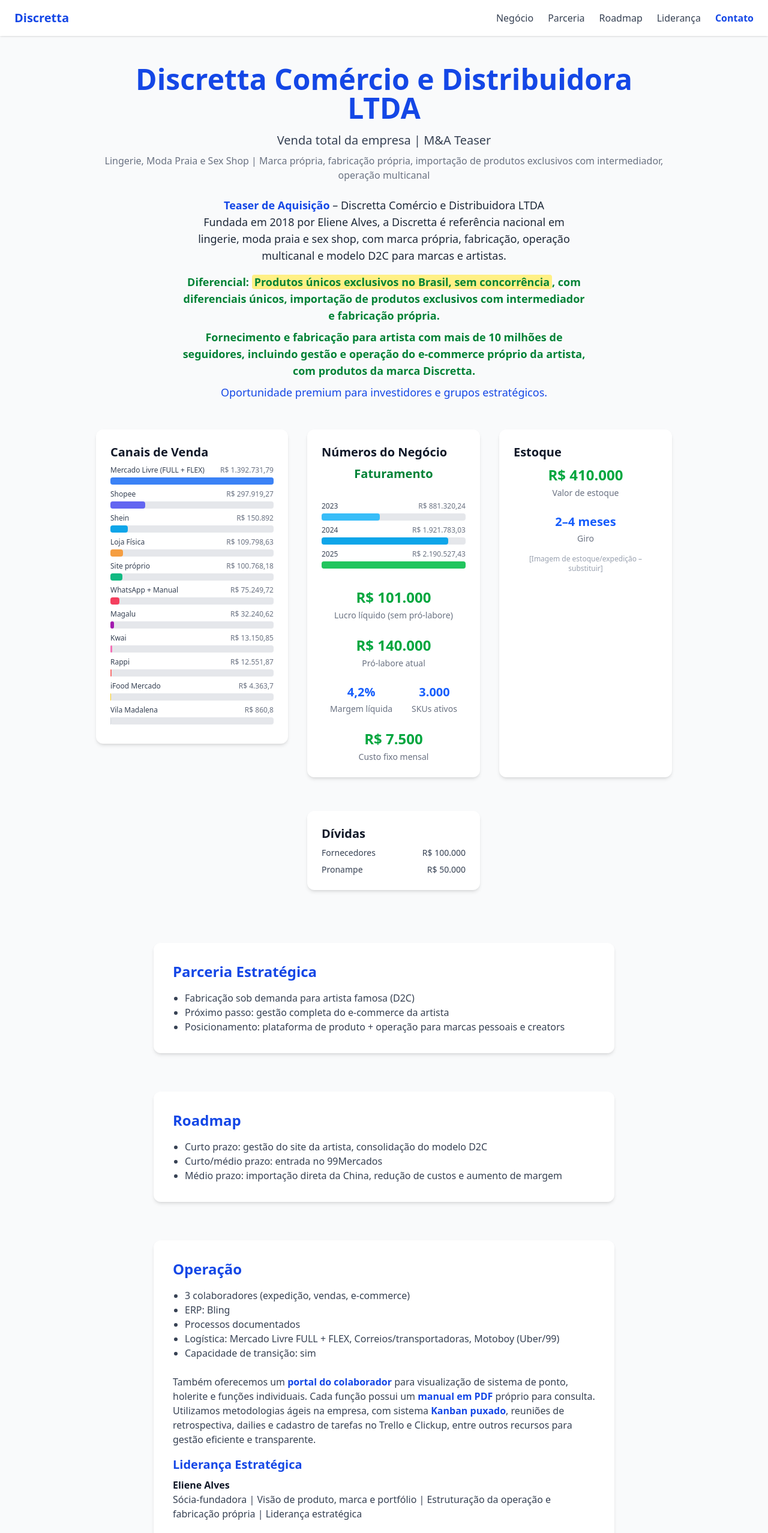
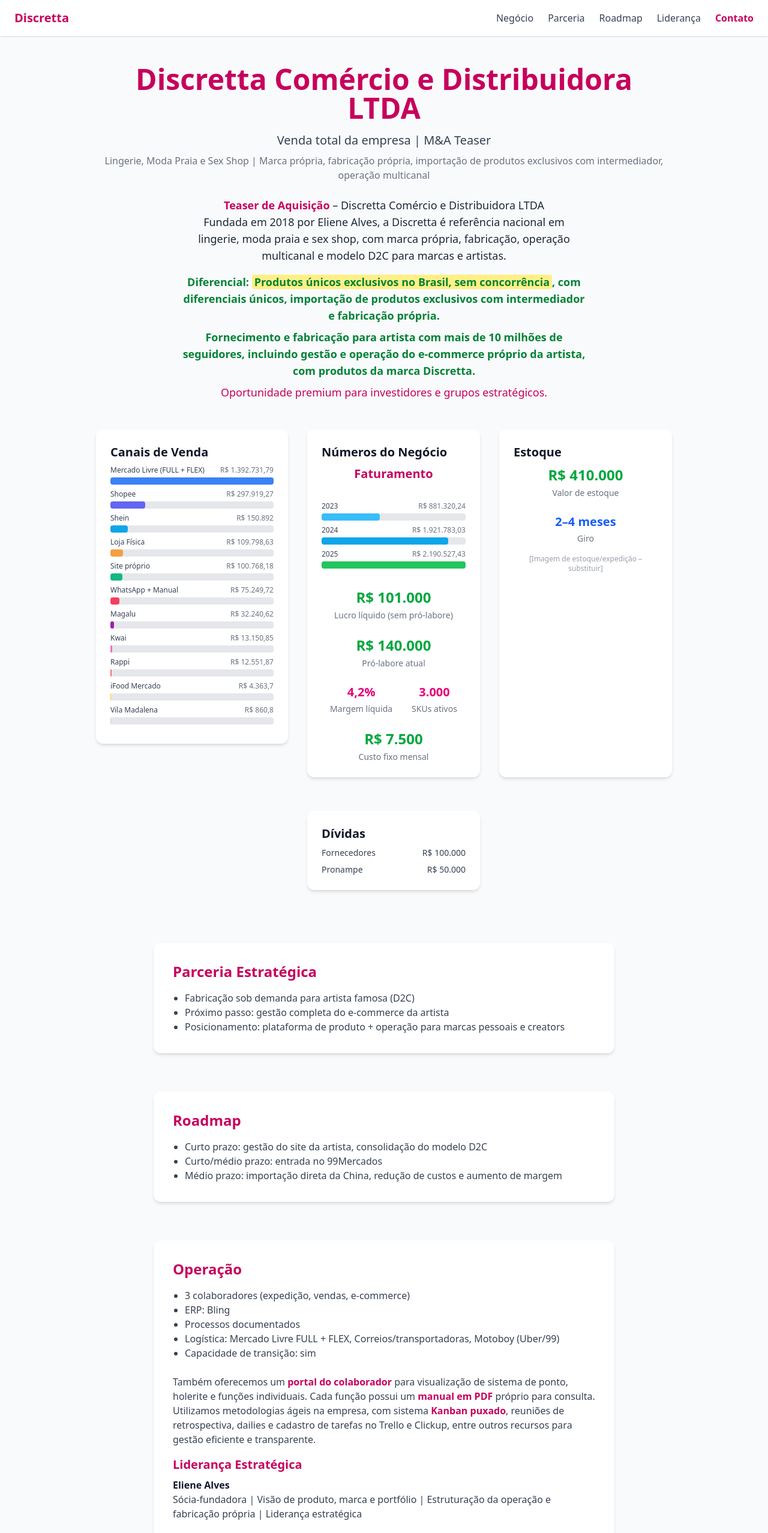
Before and after one commit to igorlaur/pitch-discretta, a Next.js app: page / in a window 1280 px wide. Shown: the top 2556 px of the page at 60% size. Built offline with nearby package versions, Linux system fonts and the light colour scheme.

Commit message:
Trocar azul por pink no menu, footer e identidade visual

```diff
--- a/app/layout.tsx
+++ b/app/layout.tsx
@@ -15,18 +15,18 @@ export default function RootLayout({
     <html lang="pt-BR">
       <body className="bg-gray-50 min-h-screen font-sans antialiased flex flex-col">
         <nav className="w-full bg-white shadow-sm py-4 px-6 flex justify-between items-center sticky top-0 z-20">
-          <div className="text-xl font-bold text-blue-700">Discretta</div>
+          <div className="text-xl font-bold text-pink-700">Discretta</div>
           <div className="space-x-6 hidden md:flex">
-            <a href="#negocio" className="text-gray-700 hover:text-blue-700 font-medium">Negócio</a>
-            <a href="#parceria" className="text-gray-700 hover:text-blue-700 font-medium">Parceria</a>
-            <a href="#roadmap" className="text-gray-700 hover:text-blue-700 font-medium">Roadmap</a>
-            <a href="#lideranca" className="text-gray-700 hover:text-blue-700 font-medium">Liderança</a>
-            <a href="#contato" className="text-blue-700 font-semibold">Contato</a>
+            <a href="#negocio" className="text-gray-700 hover:text-pink-700 font-medium">Negócio</a>
+            <a href="#parceria" className="text-gray-700 hover:text-pink-700 font-medium">Parceria</a>
+            <a href="#roadmap" className="text-gray-700 hover:text-pink-700 font-medium">Roadmap</a>
+            <a href="#lideranca" className="text-gray-700 hover:text-pink-700 font-medium">Liderança</a>
+            <a href="#contato" className="text-pink-700 font-semibold">Contato</a>
           </div>
         </nav>
         <div className="flex-1">{children}</div>
         <footer className="w-full bg-gray-100 py-8 mt-12 text-center text-gray-500 text-sm">
-          <div className="mb-2 font-semibold text-blue-700">Discretta Comércio e Distribuidora LTDA</div>
+          <div className="mb-2 font-semibold text-pink-700">Discretta Comércio e Distribuidora LTDA</div>
           <div>Teaser de aquisição | Oportunidade premium para investidores e compradores estratégicos</div>
           <div className="mt-2">© {new Date().getFullYear()} Discretta. Todos os direitos reservados.</div>
         </footer>
--- a/app/page.tsx
+++ b/app/page.tsx
@@ -21,17 +21,17 @@ export default function Home() {
   return (
     <main className="max-w-5xl mx-auto py-12 px-4 md:px-8">
       <header className="mb-12 text-center">
-        <h1 className="text-4xl md:text-5xl font-extrabold text-blue-700 mb-4">Discretta Comércio e Distribuidora LTDA</h1>
+        <h1 className="text-4xl md:text-5xl font-extrabold text-pink-700 mb-4">Discretta Comércio e Distribuidora LTDA</h1>
         <p className="text-lg md:text-xl text-gray-700 mb-2">Venda total da empresa | M&A Teaser</p>
         <p className="text-md text-gray-500 mb-6">Lingerie, Moda Praia e Sex Shop | Marca própria, fabricação própria, importação de produtos exclusivos com intermediador, operação multicanal</p>
         <div className="max-w-2xl mx-auto text-gray-800 text-base md:text-lg mb-8">
-          <span className="font-semibold text-blue-700">Teaser de Aquisição</span> – Discretta Comércio e Distribuidora LTDA<br />
+          <span className="font-semibold text-pink-700">Teaser de Aquisição</span> – Discretta Comércio e Distribuidora LTDA<br />
           Fundada em 2018 por Eliene Alves, a Discretta é referência nacional em lingerie, moda praia e sex shop, com marca própria, fabricação, operação multicanal e modelo D2C para marcas e artistas.<br />
           <span className="block mt-4 text-green-700 font-semibold">
             Diferencial: <span className="bg-yellow-200 px-1 rounded font-bold">Produtos únicos exclusivos no Brasil, sem concorrência</span>, com diferenciais únicos, importação de produtos exclusivos com intermediador e fabricação própria.
           </span>
           <span className="block mt-2 text-green-700 font-semibold"> Fornecimento e fabricação para artista com mais de 10 milhões de seguidores, incluindo gestão e operação do e-commerce próprio da artista, com produtos da marca Discretta.</span>
-          <span className="block mt-2 text-blue-700 font-medium">Oportunidade premium para investidores e grupos estratégicos.</span>
+          <span className="block mt-2 text-pink-700 font-medium">Oportunidade premium para investidores e grupos estratégicos.</span>
         </div>
       </header>
 
@@ -45,7 +45,7 @@ export default function Home() {
           <div className="w-full lg:w-2/3 grid grid-cols-1 md:grid-cols-2 gap-8">
             <Card title="Números do Negócio">
               <div className="flex flex-col gap-6">
-                <h3 className="text-xl font-bold text-green-700 text-center mb-2">Faturamento</h3>
+                <h3 className="text-xl font-bold text-pink-700 text-center mb-2">Faturamento</h3>
                 <SimpleBarChart
                   data={[
                     { label: "2023", value: 881320.24, color: "#38bdf8" },
@@ -63,11 +63,11 @@ export default function Home() {
                 </div>
                 <div className="flex flex-row justify-center gap-8">
                   <div className="flex flex-col items-center">
-                    <span className="text-xl font-bold text-blue-600 mb-1">4,2%</span>
+                    <span className="text-xl font-bold text-pink-600 mb-1">4,2%</span>
                     <span className="text-sm text-gray-500">Margem líquida</span>
                   </div>
                   <div className="flex flex-col items-center">
-                    <span className="text-xl font-bold text-blue-600 mb-1">3.000</span>
+                    <span className="text-xl font-bold text-pink-600 mb-1">3.000</span>
                     <span className="text-sm text-gray-500">SKUs ativos</span>
                   </div>
                 </div>
@@ -102,7 +102,7 @@ export default function Home() {
 
       <section id="parceria" className="mb-16">
         <div className="max-w-3xl mx-auto bg-white rounded-xl shadow-md p-8 mb-8">
-          <h2 className="text-2xl font-bold text-blue-700 mb-4">Parceria Estratégica</h2>
+          <h2 className="text-2xl font-bold text-pink-700 mb-4">Parceria Estratégica</h2>
           <ul className="list-disc pl-5 text-gray-700 text-base">
             <li>Fabricação sob demanda para artista famosa (D2C)</li>
             <li>Próximo passo: gestão completa do e-commerce da artista</li>
@@ -113,7 +113,7 @@ export default function Home() {
 
       <section id="roadmap" className="mb-16">
         <div className="max-w-3xl mx-auto bg-white rounded-xl shadow-md p-8 mb-8">
-          <h2 className="text-2xl font-bold text-blue-700 mb-4">Roadmap</h2>
+          <h2 className="text-2xl font-bold text-pink-700 mb-4">Roadmap</h2>
           <ul className="list-disc pl-5 text-gray-700 text-base">
             <li>Curto prazo: gestão do site da artista, consolidação do modelo D2C</li>
             <li>Curto/médio prazo: entrada no 99Mercados</li>
@@ -124,7 +124,7 @@ export default function Home() {
 
       <section id="lideranca" className="mb-16">
         <div className="max-w-3xl mx-auto bg-white rounded-xl shadow-md p-8 mb-8">
-          <h2 className="text-2xl font-bold text-blue-700 mb-4">Operação</h2>
+          <h2 className="text-2xl font-bold text-pink-700 mb-4">Operação</h2>
           <ul className="list-disc pl-5 text-gray-700 text-base mb-6">
             <li>3 colaboradores (expedição, vendas, e-commerce)</li>
             <li>ERP: Bling</li>
@@ -133,9 +133,9 @@ export default function Home() {
             <li>Capacidade de transição: sim</li>
           </ul>
           <div className="text-base text-gray-700 mb-4">
-            Também oferecemos um <span className="font-semibold text-blue-700">portal do colaborador</span> para visualização de sistema de ponto, holerite e funções individuais. Cada função possui um <span className="font-semibold text-blue-700">manual em PDF</span> próprio para consulta. Utilizamos metodologias ágeis na empresa, com sistema <span className="font-semibold text-blue-700">Kanban puxado</span>, reuniões de retrospectiva, dailies e cadastro de tarefas no Trello e Clickup, entre outros recursos para gestão eficiente e transparente.
+            Também oferecemos um <span className="font-semibold text-pink-700">portal do colaborador</span> para visualização de sistema de ponto, holerite e funções individuais. Cada função possui um <span className="font-semibold text-pink-700">manual em PDF</span> próprio para consulta. Utilizamos metodologias ágeis na empresa, com sistema <span className="font-semibold text-pink-700">Kanban puxado</span>, reuniões de retrospectiva, dailies e cadastro de tarefas no Trello e Clickup, entre outros recursos para gestão eficiente e transparente.
           </div>
-          <h2 className="text-xl font-bold text-blue-700 mb-2">Liderança Estratégica</h2>
+          <h2 className="text-xl font-bold text-pink-700 mb-2">Liderança Estratégica</h2>
           <div className="space-y-4">
             <div>
               <span className="font-semibold text-gray-900">Eliene Alves</span>
@@ -229,12 +229,12 @@ export default function Home() {
       </section>
 
       <section id="contato" className="mt-12 flex flex-col items-center">
-        <div className="bg-blue-700 text-white rounded-xl px-8 py-6 text-center shadow-lg max-w-xl w-full">
+        <div className="bg-pink-700 text-white rounded-xl px-8 py-6 text-center shadow-lg max-w-xl w-full">
           <h2 className="text-2xl font-bold mb-2">Interessado em negociar?</h2>
           <p className="mb-4 text-md">Entre em contato para conversa e negociação. Oportunidade única para investidores e compradores estratégicos.</p>
           <a
             href="mailto:igor@discretta.com.br?subject=Interesse%20na%20compra%20da%20Discretta"
-            className="inline-block bg-white text-blue-700 font-semibold px-6 py-2 rounded-lg shadow hover:bg-blue-50 transition"
+            className="inline-block bg-white text-pink-700 font-semibold px-6 py-2 rounded-lg shadow hover:bg-pink-50 transition"
           >
             Conversar sobre aquisição
           </a>
```
